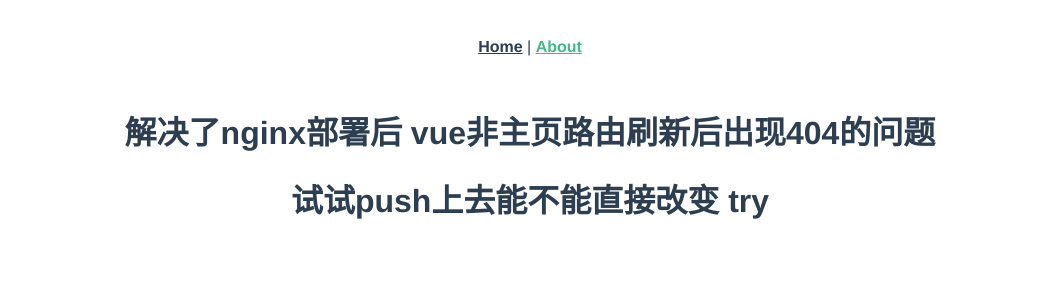
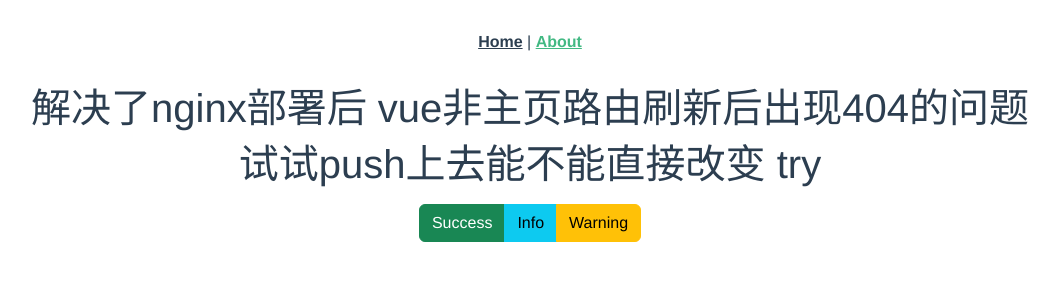
Before and after one commit to BUAA-SE-2022-Summer/Frontend, a Vue app: page /about in a window 1280 px wide. Shown: the top 300 px of the page, without its empty margins (110-1169 px from the left). Built offline with nearby package versions, Linux system fonts and the light colour scheme.

Commit message:
[impl]组件库增加

```diff
--- a/package.json
+++ b/package.json
@@ -8,9 +8,12 @@
   },
   "dependencies": {
     "axios": "^0.27.2",
+    "bootstrap": "^5.2.0",
+    "bootstrap-vue": "^2.22.0",
     "core-js": "^3.8.3",
+    "element-ui": "^2.15.9",
     "qs": "^6.11.0",
-    "vue": "^2.6.14",
+    "vue": "^2.7.8",
     "vue-router": "^3.5.1",
     "vuex": "^3.6.2"
   },
--- a/src/views/AboutView.vue
+++ b/src/views/AboutView.vue
@@ -2,5 +2,12 @@
   <div class="about">
     <h1>解决了nginx部署后 vue非主页路由刷新后出现404的问题</h1>
     <h1>试试push上去能不能直接改变 try</h1>
+    <div class="mt-3">
+    <b-button-group>
+      <b-button variant="success">Success</b-button>
+      <b-button variant="info">Info</b-button>
+      <b-button variant="warning">Warning</b-button>
+    </b-button-group>
+   </div>
   </div>
 </template>
--- a/src/views/HomeView.vue
+++ b/src/views/HomeView.vue
@@ -7,6 +7,7 @@
       <button @click="testlogin"> testlogin </button>
       <button @click="testfindall"> testfindall </button>
     </div>
+
   </div>
 </template>
 
```
Also changed, not shown: src/main.js (+11 -1 lines), 1 other file (tests, documents, lock files or other folders).
